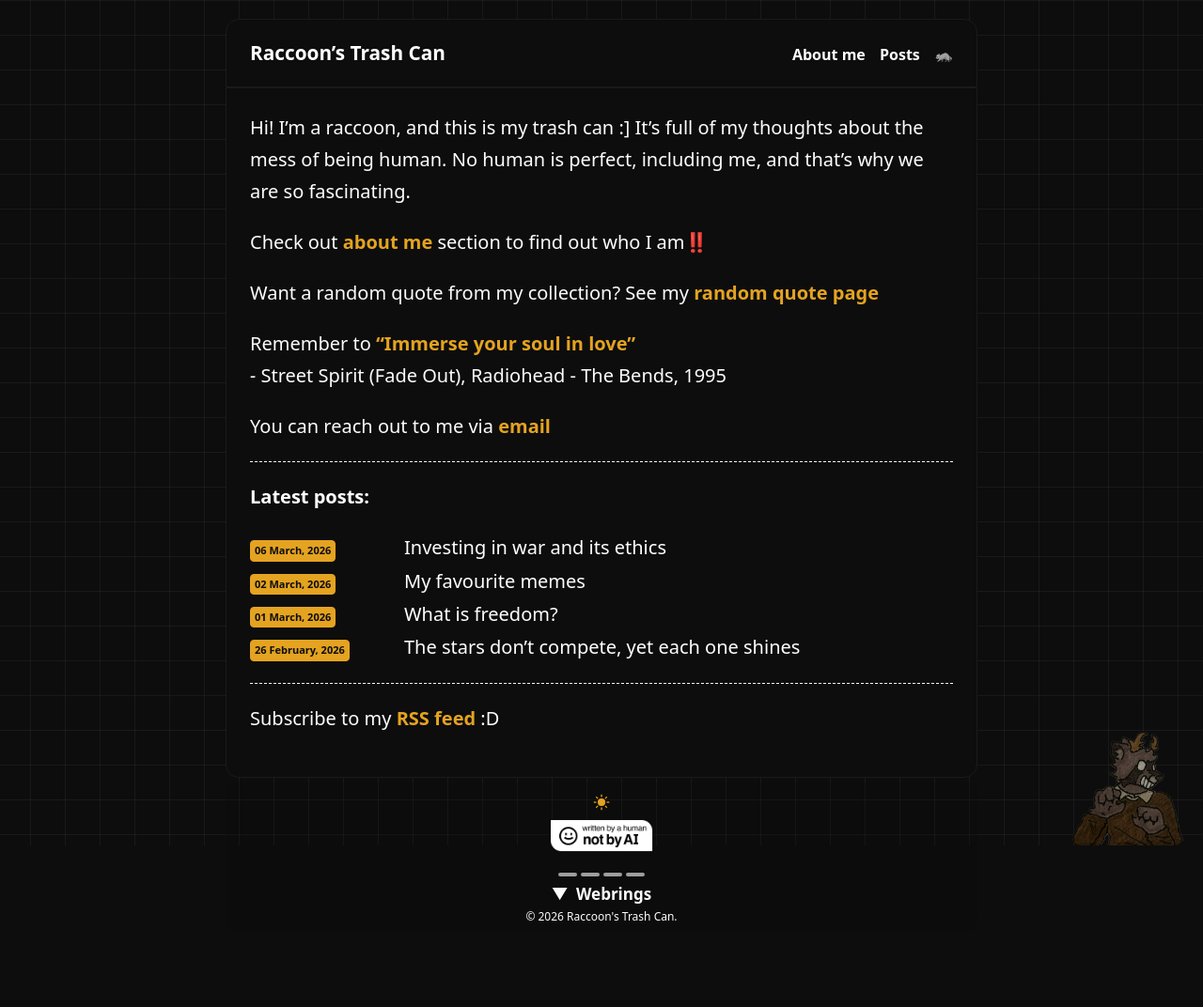
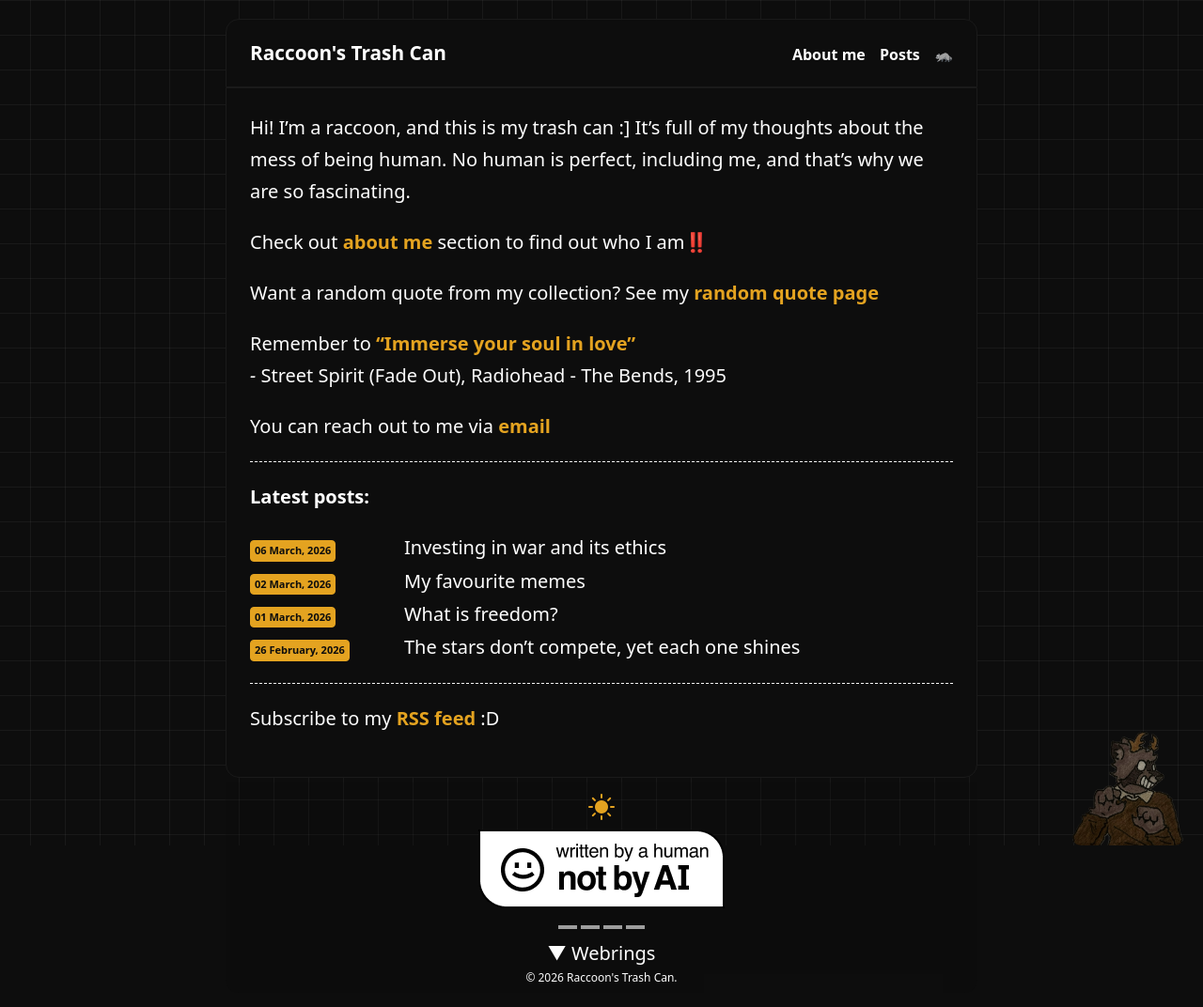
Before and after one commit to raccoonfangz/raccoonfangz.github.io, a Jekyll site: the page built from index.md, in a window 1280 px wide. Shown: the whole page at 94% size. Built offline with Jekyll 4.4.1, drawn with Linux system fonts in a browser that asks for light colours; before the commit the page ends 1007 px from its top, so only the background shows below that; grey boxes are pictures that could not be loaded.

Commit message:
Update default.html

```diff
--- a/_layouts/default.html
+++ b/_layouts/default.html
@@ -29,7 +29,7 @@
 
 <header class="site-header">
   <a class="header-title" href="/">
-    <h1>Raccoon’s Trash Can</h1>
+    <h1>Raccoon's Trash Can</h1>
   </a>
   <nav class="nav-links">
     <a href="{{ '/about-me/' | relative_url }}">About me</a>
@@ -46,27 +46,33 @@
   {{ content }}
 </main>
 
-<footer style="display:flex; flex-direction:column; align-items:center; justify-content:center; padding:20px 0 16px 0; text-align:center;">
-  <button id="theme-toggle" style="background:none; border:none; cursor:pointer; padding:0; margin:2px 0 2px 0;">
-    <img id="theme-icon" src="/images/moon-symbol.png" alt="Moon" style="width:18px; height:18px; display:block;">
+<footer>
+  <button id="theme-toggle">
+    <img id="theme-icon" src="/images/moon-symbol.png" alt="Moon">
   </button>
-  <div style="margin:2px 0;">
+
+  <div>
     <a href="https://notbyai.fyi" target="_blank">
-      <img src="/images/notbyaibadge.png" alt="Written by Human Not by AI" style="width:110px; height:auto; display:block; border-radius:0;">
+      <img src="/images/notbyaibadge.png" alt="Written by Human Not by AI" class="not-by-ai-badge">
     </a>
   </div>
-  <div style="margin:2px 0;">
-    <a href="https://creativecommons.org/licenses/by-nc-sa/4.0/" target="_blank" rel="license noopener noreferrer" style="display:inline-flex; gap:0.2em; align-items:center; text-decoration:none;">
-      <img src="https://mirrors.creativecommons.org/presskit/icons/cc.svg" style="width:1em;">
-      <img src="https://mirrors.creativecommons.org/presskit/icons/by.svg" style="width:1em;">
-      <img src="https://mirrors.creativecommons.org/presskit/icons/nc.svg" style="width:1em;">
-      <img src="https://mirrors.creativecommons.org/presskit/icons/sa.svg" style="width:1em;">
+
+  <div>
+    <a href="https://creativecommons.org/licenses/by-nc-sa/4.0/"
+       target="_blank"
+       rel="license noopener noreferrer"
+       style="display:inline-flex; gap:0.2em; align-items:center; text-decoration:none;">
+      <img src="https://mirrors.creativecommons.org/presskit/icons/cc.svg" alt="CC" class="cc-icon">
+      <img src="https://mirrors.creativecommons.org/presskit/icons/by.svg" alt="BY" class="cc-icon">
+      <img src="https://mirrors.creativecommons.org/presskit/icons/nc.svg" alt="NC" class="cc-icon">
+      <img src="https://mirrors.creativecommons.org/presskit/icons/sa.svg" alt="SA" class="cc-icon">
     </a>
   </div>
-  <div class="collapsible" style="cursor:pointer; font-weight:bold; margin:0px 0; font-size:0.85em;">
-    <span class="arrow" style="display:inline-block; transition:transform 0.3s ease; margin-right:4px;">▼</span> Webrings
+
+  <div class="collapsible">
+    <span class="arrow">▼</span> Webrings
   </div>
-  <div id="webrings" style="max-height:0; overflow:hidden; transition:max-height 0.3s ease; font-size:0.85em;">
+  <div id="webrings" style="max-height:0; overflow:hidden; transition:max-height 0.3s ease;">
     <p style="margin:2px 0;">
       <a href="https://sg.kamiscorner.xyz/webring/previous.php?url=https://racc.blog">←</a>
       <a href="https://sg.kamiscorner.xyz/webring/random.php">simplechats webring</a>
@@ -83,8 +89,14 @@
       <a href="https://keithhacks.cyou/furryring.php?next=racc.blog">→</a>
     </p>
   </div>
+
   <span style="font-size:0.6em; margin-top:0px;">&copy; {{ site.time | date: "%Y" }} {{ site.title }}.</span>
 </footer>
+
+<img src="/images/character.PNG" id="corner-character" alt="Character">
+<div id="character-message" style="display:none;">
+  <span id="message-text"></span>
+</div>
 
 <script>
 const savedTheme = localStorage.getItem('theme') || 'dark';
@@ -101,8 +113,6 @@ document.getElementById('theme-toggle').addEventListener('click', () => {
 
 function updateIcon(theme){
   const icon = document.getElementById('theme-icon');
-  icon.style.width = "18px";
-  icon.style.height = "18px";
   if(theme === 'light'){
     icon.src = '/images/moon-symbol.png';
     icon.alt = 'Moon';
@@ -126,14 +136,38 @@ if(collapsible){
     }
   });
 }
-</script>
 
-<img src="/images/character.PNG" id="corner-character" alt="Character">
-<div id="character-message" style="display: none;">
-  <span id="message-text"></span>
-</div>
+(function(){
+  function addTimeToPostDates(){
+    if(!document.body.classList.contains('post')) return;
+    const timeElements = document.querySelectorAll('main time');
+    timeElements.forEach(timeEl => {
+      if(!timeEl.dateTime) return;
+      const postDate = new Date(timeEl.dateTime);
+      const now = new Date();
+      const isToday = postDate.getDate() === now.getDate() &&
+                      postDate.getMonth() === now.getMonth() &&
+                      postDate.getFullYear() === now.getFullYear();
 
-<script>
+      let hours = postDate.getHours();
+      const minutes = postDate.getMinutes();
+      const ampm = hours >= 12 ? 'PM' : 'AM';
+      hours = hours % 12 || 12;
+      const minutesStr = minutes.toString().padStart(2,'0');
+      const timeStr = `${hours}:${minutesStr} ${ampm}`;
+
+      const currentDateText = timeEl.innerText.trim();
+      if(isToday) timeEl.innerText = `Today • ${timeStr}`;
+      else timeEl.innerText = `${currentDateText} • ${timeStr}`;
+    });
+  }
+
+  if(document.readyState === 'loading')
+    document.addEventListener('DOMContentLoaded', addTimeToPostDates);
+  else
+    setTimeout(addTimeToPostDates, 100);
+})();
+
 const character = document.getElementById("corner-character");
 const messageBox = document.getElementById("character-message");
 const messageText = document.getElementById("message-text");
@@ -161,7 +195,7 @@ function showMessage(msg){
     character.classList.add("squish");
     setTimeout(()=>character.classList.remove("squish"),150);
   }
-  hideTimeout = setTimeout(()=>messageBox.style.display = "none",
+  hideTimeout = setTimeout(()=>messageBox.style.display="none",
                             msg === "*yawn*" ? 1500 : 1200);
 }
 
```
